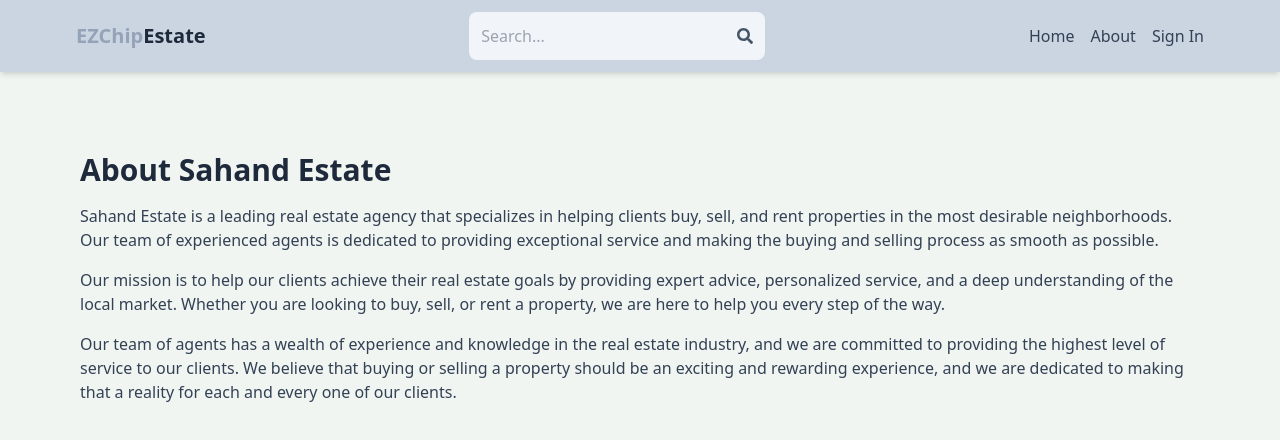
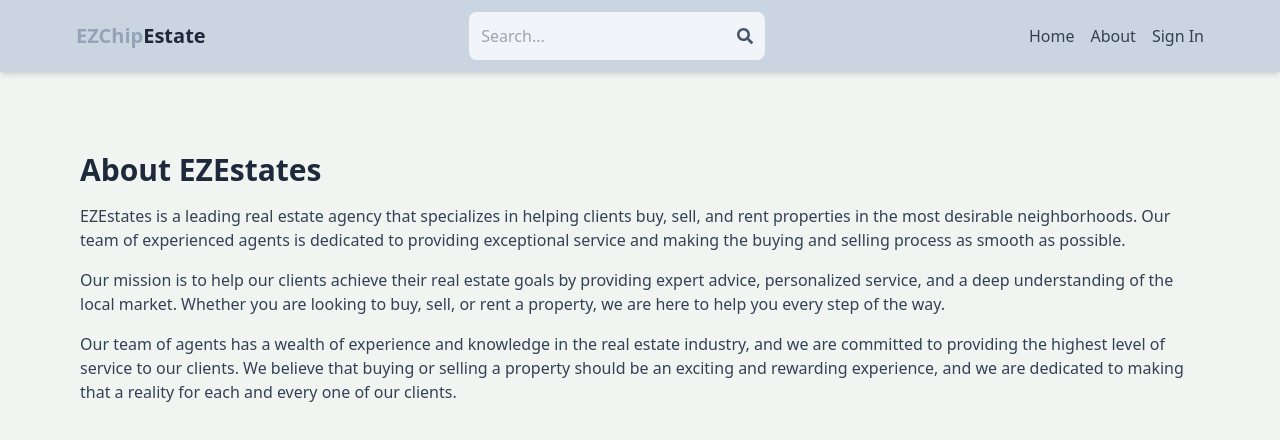
Before and after one commit to desperado420/real_estate, a React (Vite) app in the folder client/: page /about in a window 1280 px wide. Shown: the top 440 px of the page. Built offline with nearby package versions, Linux system fonts and the light colour scheme.

Commit message:
About page UI (updated)

```diff
--- a/client/src/pages/About.jsx
+++ b/client/src/pages/About.jsx
@@ -3,8 +3,8 @@
 export default function About() {
   return (
     <div className='py-20 px-4 max-w-6xl mx-auto'>
-      <h1 className='text-3xl font-bold mb-4 text-slate-800'>About Sahand Estate</h1>
-      <p className='mb-4 text-slate-700'>Sahand Estate is a leading real estate agency that specializes in helping clients buy, sell, and rent properties in the most desirable neighborhoods. Our team of experienced agents is dedicated to providing exceptional service and making the buying and selling process as smooth as possible.</p>
+      <h1 className='text-3xl font-bold mb-4 text-slate-800'>About EZEstates</h1>
+      <p className='mb-4 text-slate-700'>EZEstates is a leading real estate agency that specializes in helping clients buy, sell, and rent properties in the most desirable neighborhoods. Our team of experienced agents is dedicated to providing exceptional service and making the buying and selling process as smooth as possible.</p>
       <p className='mb-4 text-slate-700'>
       Our mission is to help our clients achieve their real estate goals by providing expert advice, personalized service, and a deep understanding of the local market. Whether you are looking to buy, sell, or rent a property, we are here to help you every step of the way.
       </p>
```
